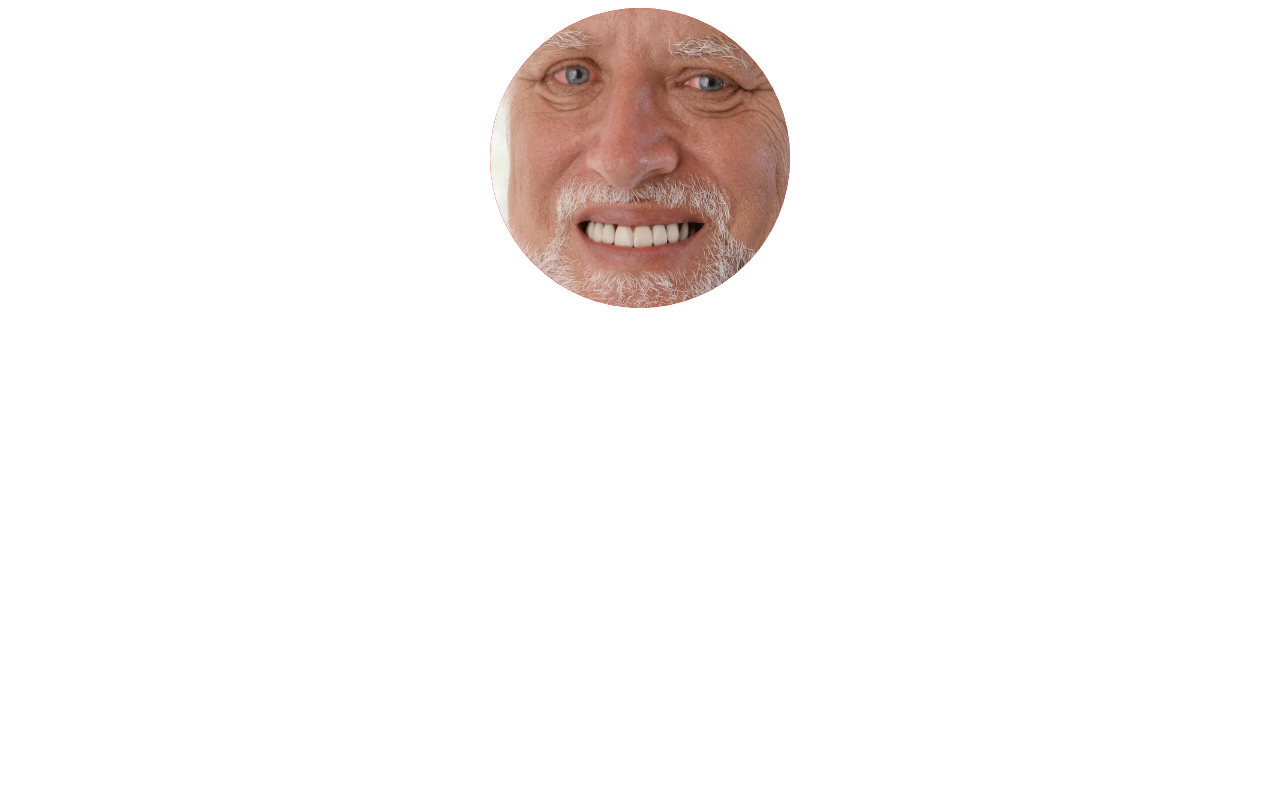
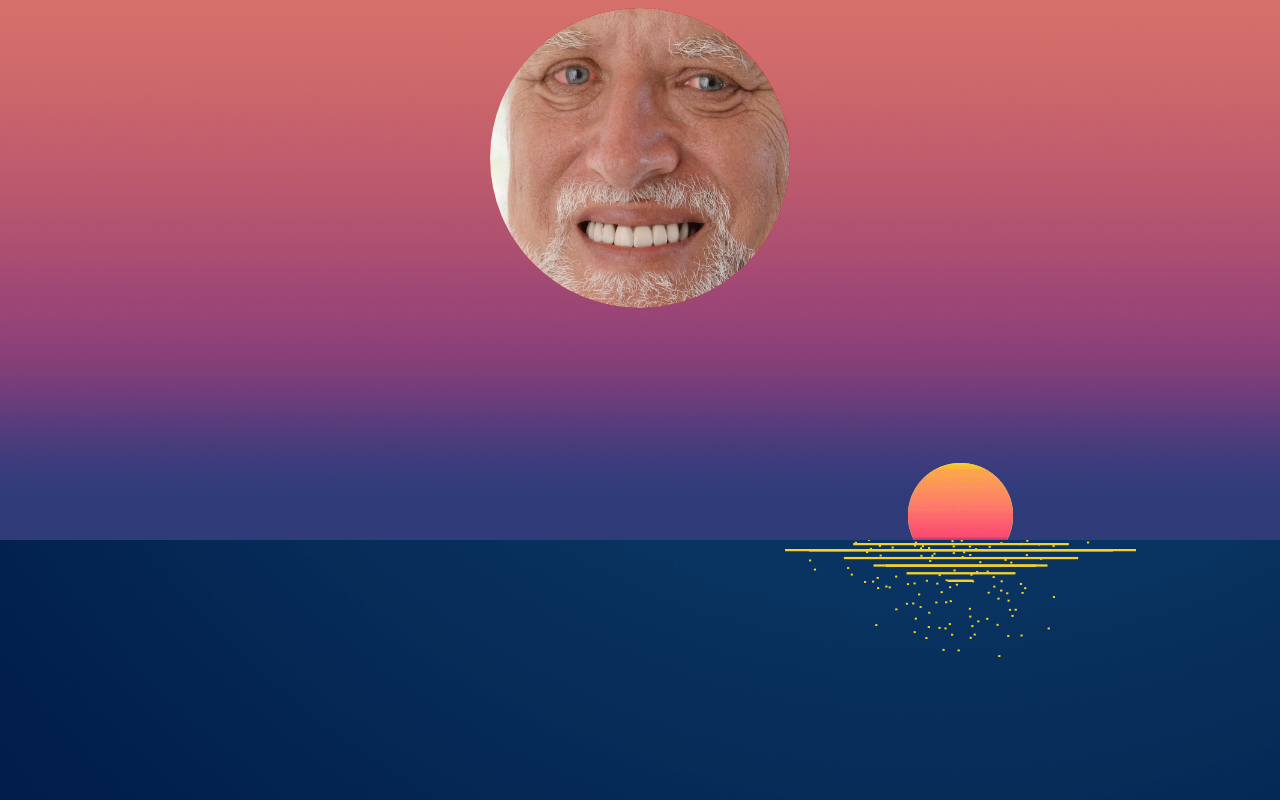
Before and after one commit to 0margm3/personalWebpage, a plain HTML site: page Corovow/index.html in a window 1280 px wide. Drawn offline with Linux system fonts and the light colour scheme.

Commit message:
Fix body background-image

```diff
--- a/Corovow/css/styles.css
+++ b/Corovow/css/styles.css
@@ -3,7 +3,7 @@ body{
   align-items: center;
   display:flex;
   justify-content: center;
-  background-image: url('src/bg.gif');
+  background-image: url('../src/bg.gif');
 }
 .main_profile{
         width:300px;
```
